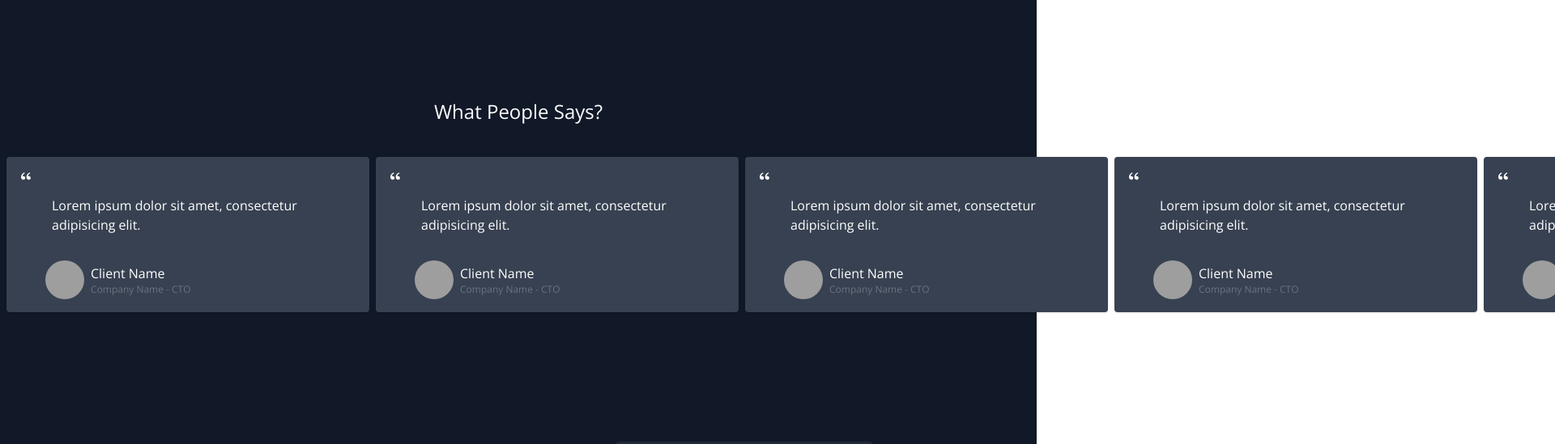
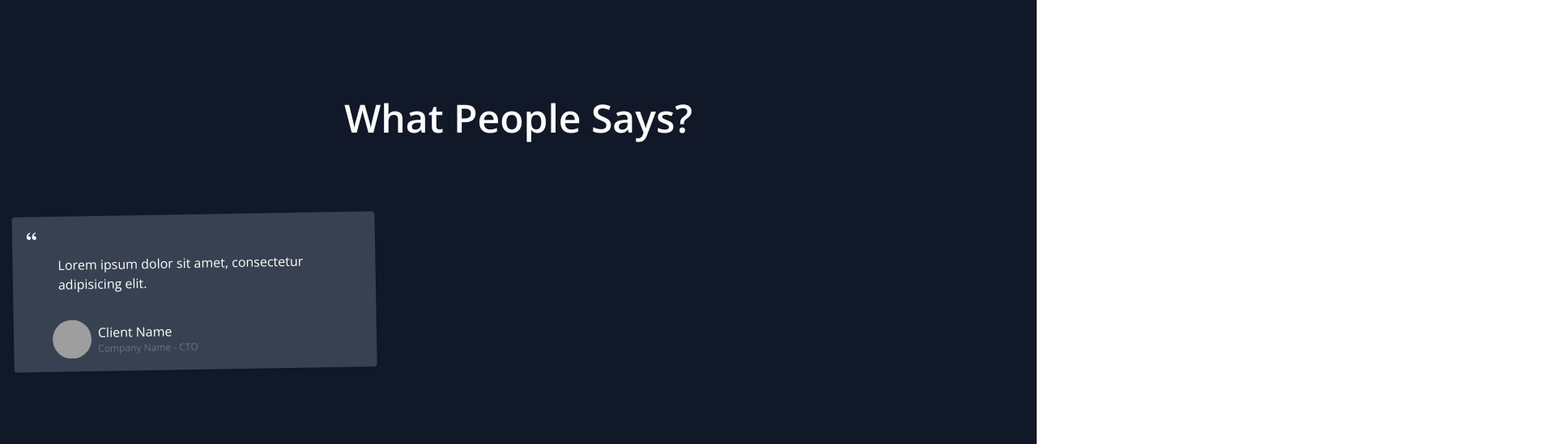
Before and after one commit to ojpro/portfolio-v2, a Next.js app: page / in a window 1280 px wide. Shown: the part 3260-3809 px from the top of the page at 81% size, 1920 px wide, since content can reach past the window. Built offline with nearby package versions, Linux system fonts and the light colour scheme; grey boxes are pictures that could not be loaded.

Commit message:
edited the testimonial section styling

```diff
--- a/src/components/partials/sections/Testimonials.tsx
+++ b/src/components/partials/sections/Testimonials.tsx
@@ -5,14 +5,10 @@ export default function Testimonials() {
         <>
             <a href="#" id="testimonials"></a>
             <section className="py-28">
-                <h2 className="text-2xl text-center my-10">What People Says?</h2>
+                <h2 className="text-5xl font-bold text-center mb-20 mt-10">What People Says?</h2>
                 {/* <> Cards </> */}
                 <div>
-                    <ul className="flex flex-nowrap justify-evenly scrollbar-hide h-48">
-                        <TestimonialCard></TestimonialCard>
-                        <TestimonialCard></TestimonialCard>
-                        <TestimonialCard></TestimonialCard>
-                        <TestimonialCard></TestimonialCard>
+                    <ul className="p-2 even:rotate-1 odd:-rotate-1">
                         <TestimonialCard></TestimonialCard>
                     </ul>
                 </div>
```
